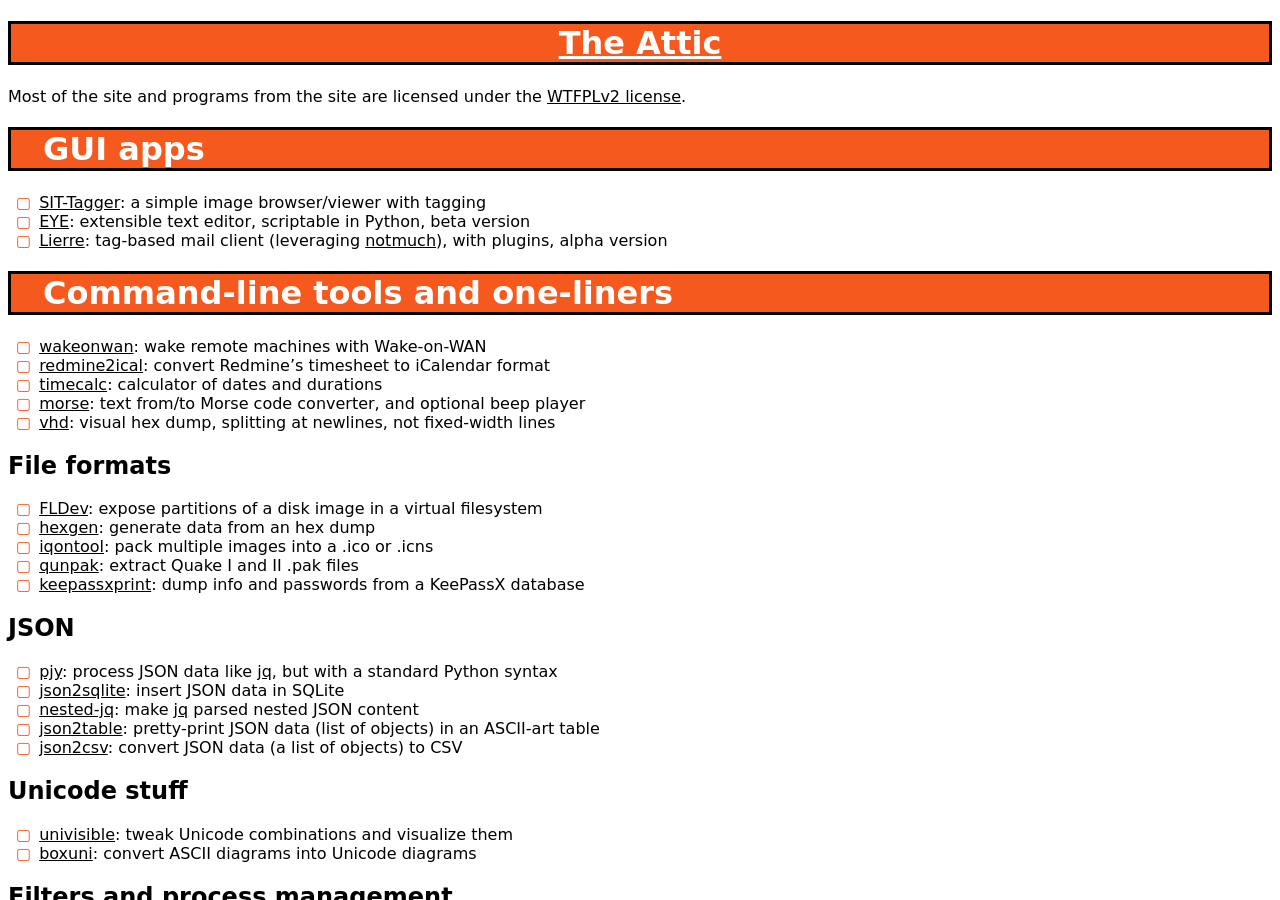
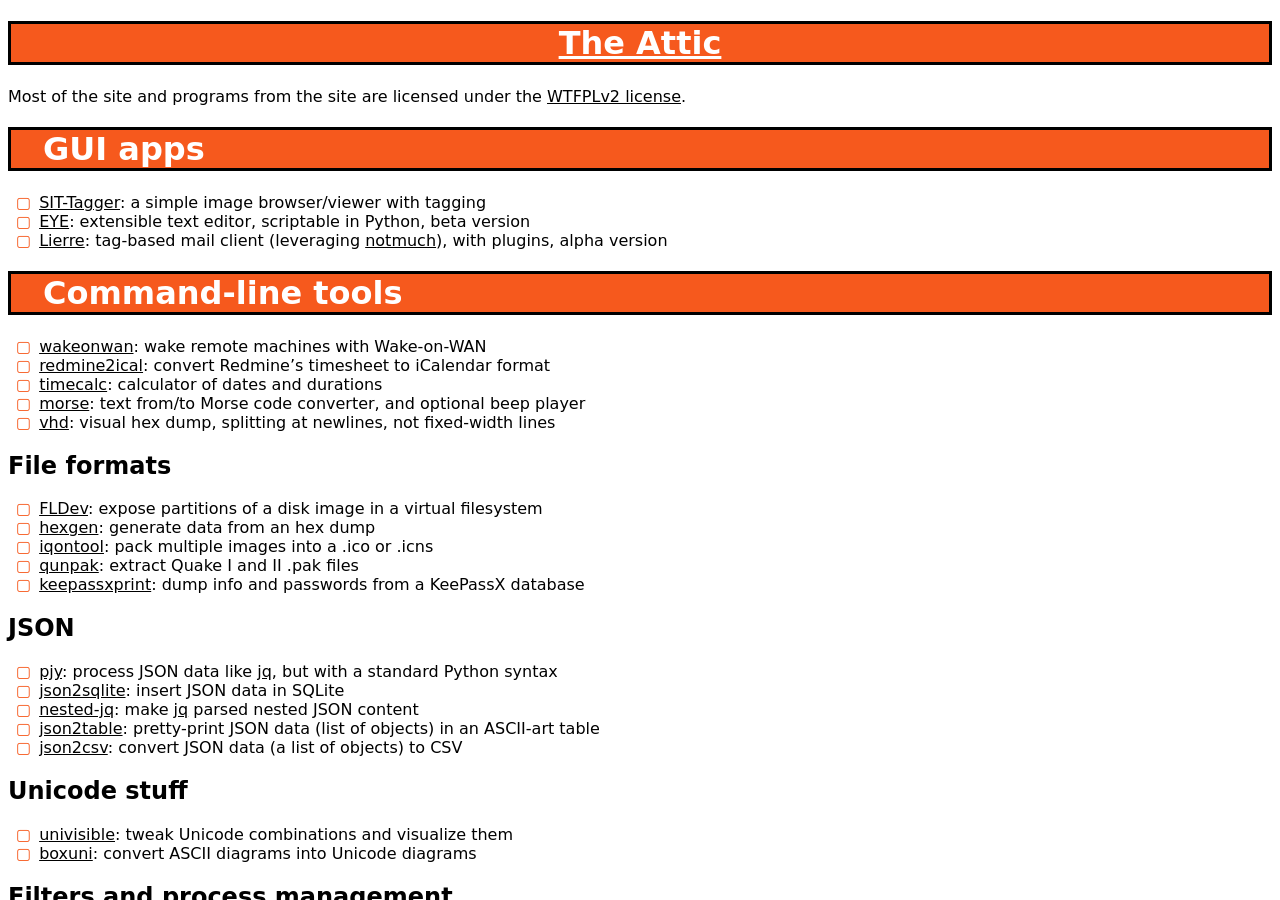
Before and after one commit to hydrargyrum/hydrargyrum.github.io, a Jekyll site: the page built from index-progs.md, in a window 1280 px wide and 900 px high. Built offline with Jekyll 4.4.1, drawn with Linux system fonts in a browser that asks for light colours.

Commit message:
index-progs: remove "oneliners" parts because it's meaningless

```diff
--- a/index-progs.md
+++ b/index-progs.md
@@ -12,7 +12,7 @@
 - [Lierre](https://github.com/hydrargyrum/lierre): tag-based mail client (leveraging [notmuch](https://notmuchmail.org/)), with plugins, alpha version
 
 
-# Command-line tools and one-liners #
+# Command-line tools #
 
 - [wakeonwan](wakeonwan): wake remote machines with Wake-on-WAN
 - [redmine2ical](redmine2ical): convert Redmine's timesheet to iCalendar format
```
